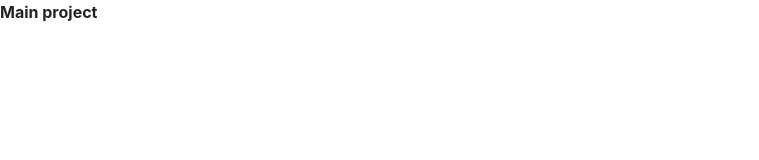
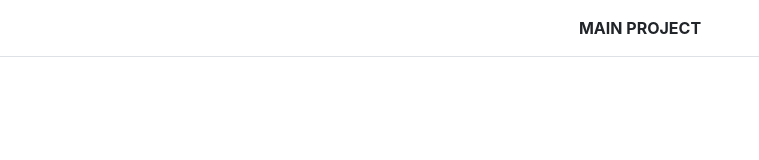
Before and after one commit to pbkabali/to-do-app-Javascript, a website built with webpack: page dist/index.html in a window 1280 px wide. Shown: the whole page, without its empty margins (0-759 px from the left). Built offline with nearby package versions, Linux system fonts and the light colour scheme.

Commit message:
Add header and nav

```diff
--- /dev/null
+++ b/src/header.js
@@ -0,0 +1,15 @@
+const header = (heading) => {
+  const element = document.createElement("div");
+  element.classList.add(
+    "text-center",
+    "my-3",
+    "font-weight-bold",
+    "text-uppercase",
+    "border-bottom",
+    "pb-3"
+  );
+  element.innerText = heading;
+  return element;
+};
+
+export default header;
--- a/src/index.js
+++ b/src/index.js
@@ -1,12 +1,19 @@
-import 'bootstrap';
-import './scss/app.scss';
+import "bootstrap";
+import "./scss/app.scss";
 
-import Todo from './todo'
-import Project from './project'
+import Todo from "./todo";
+import Project from "./project";
+import header from "./header";
 
 const container = document.getElementById("content");
-const todo1 = new Todo('Plan of project', 'Brainstorm and design', '02/12/20', 'high');
-const defaultProject = new Project('Main project');
+const defaultProject = new Project("Main project");
+const projects = [defaultProject];
+const todo1 = new Todo(
+  "Plan of project",
+  "Brainstorm and design",
+  "02/12/20",
+  "high"
+);
 defaultProject.todos.push(todo1);
 
-container.innerHTML = defaultProject.name;
+container.appendChild(header(projects[0].name));
```
Also changed, not shown: dist/index.html, dist/main.js.
